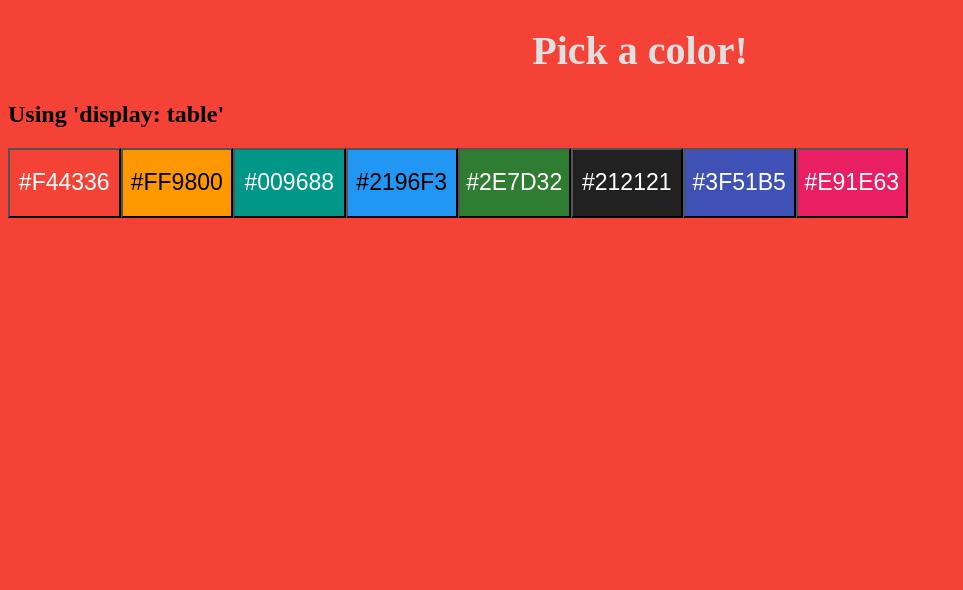
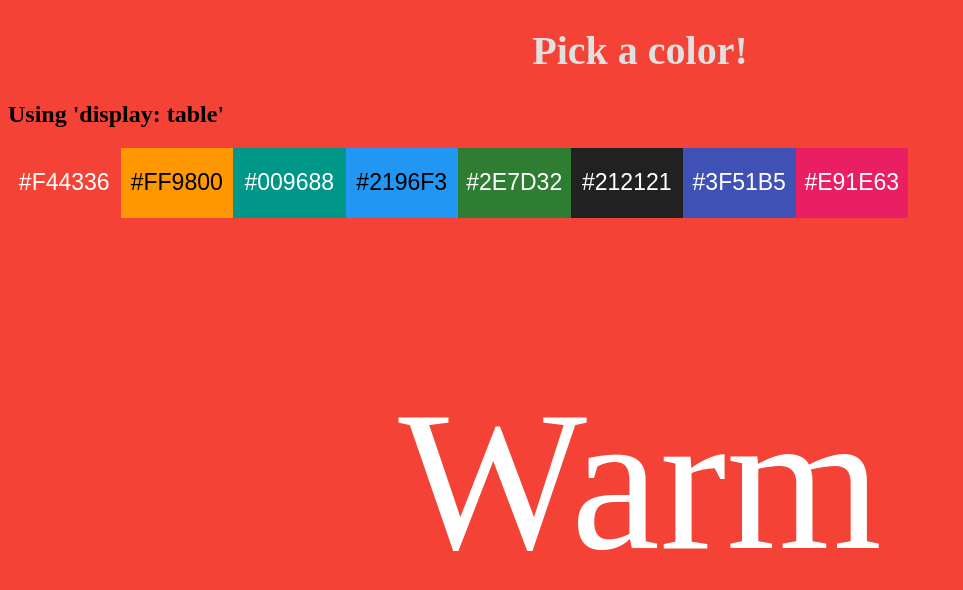
Before and after one commit to Jeanosis/educational, a plain HTML site: page examples/first-task/index.html in a window 1280 px wide. Both pictures are taken after a click on the button "#F44336". Shown: the whole page, without its empty margins (0-963 px from the left). Drawn offline with Linux system fonts and the light colour scheme.

Commit message:
#3 Added warm/cold color detection

```diff
--- a/examples/first-task/index.html
+++ b/examples/first-task/index.html
@@ -6,16 +6,24 @@
     <meta http-equiv="X-UA-Compatible" content="IE=edge,chrome=1">
 
     <style>
-        /*Header*/
         .title{
             color: #E0E0E0;
             font-size: 40px;
+        }
+        #title2{
+            font-size: 200px;
+            color: white;
+            width: auto;
+            height: auto;
+            transform: translate(-50%, -50%);
+            position: absolute;
+            top: 60%;
+            left: 50%;
         }
 
         .head-wrapper {
             text-align: center;
         }
-        /*-------*/
 
         .color-btn {
             font-size: 23px;
@@ -32,20 +40,28 @@
             height: 100%;
         }
 
-        /*Table*/
         #tableExample .color-menu {
+            position: absolute;
             display: table;
         }
-
         #tableExample .color-menu > * {
+            border: 0px;
             display: table-cell;
         }
+        #tableExample .color-menu > *:hover{
+            transform: scale(1.1);
+        }
+        body:hover{
+            transition-duration: 2s;
+        }
+
     </style>
 </head>
 <body>
     <header>
         <div class="head-wrapper">
             <h1 class="title">Pick a color!</h1>
+            <div id='title2'></div>
         </div>
     </header>
     <main>
@@ -76,21 +92,41 @@
                     item.addEventListener('click', changeColor);
                     item.style.backgroundColor = item.innerHTML;
                     item.style.color = getTextColor(item.style.backgroundColor);
-                    console.log('hey');
                 });
             }
 
             function changeColor(event) {
                 var obj = event.target;
                 document.body.style.backgroundColor = obj.style.backgroundColor;
+                var myC = document.body.style.backgroundColor,
+                    beginIndex2 = myC.indexOf('('),
+                    substring2 = myC.substring(beginIndex2 + 1, myC.length - 1),
+                    colorParams2 = substring2.split(', '),
+                    r = parseInt(colorParams2[0]),
+                    g = parseInt(colorParams2[1]),
+                    b = parseInt(colorParams2[2]);
+
+                var t2 = document.getElementById('title2');
+
+                if(r > b)
+                    t2.innerHTML = 'Warm';
+
+                if(r < b)
+                    t2.innerHTML = 'Cold';
+
+                if((r == b) && ((r + g + b) > (255 / 3)))
+                    t2.innerHTML = 'Cold';
+
+                if((r == b) && ((r + g + b) < (255 / 3)))
+                    t2.innerHTML = 'Warm';
             }
 
             function getTextColor(color) {
+
                 console.log('COLOR', color);
                 var beginIndex = color.indexOf('('),
-                    substring = color.substring(beginIndex + 1, color.length - 1);
-
-                var colorParams = substring.split(', ');
+                    substring = color.substring(beginIndex + 1, color.length - 1),
+                    colorParams = substring.split(', ');
 
                 var sum = parseInt(colorParams[0]) + parseInt(colorParams[1]) + parseInt(colorParams[2]),
                     gray = sum / 3;
```
